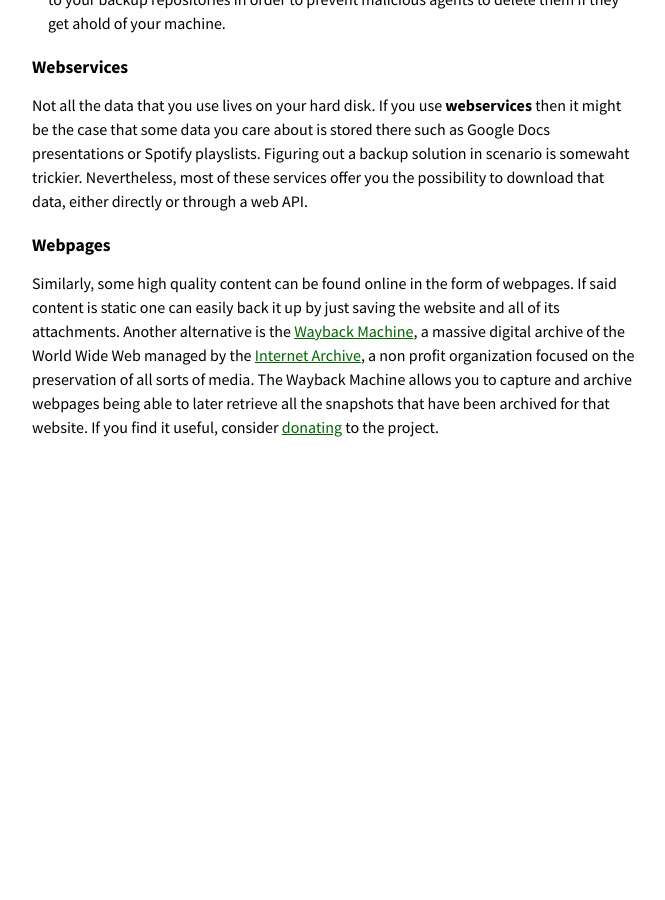
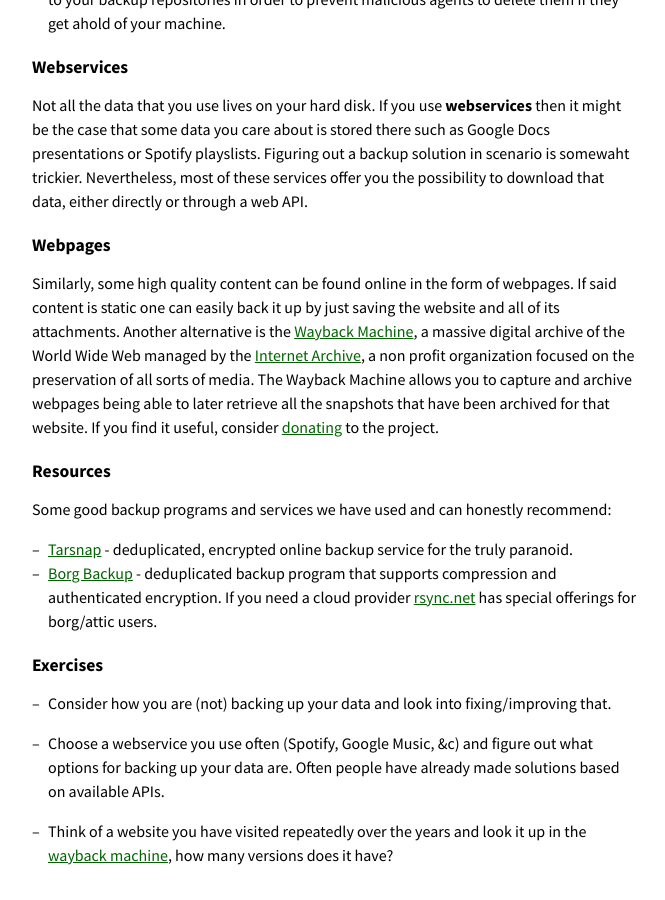
Before and after one commit to missing-semester-cn/missing-semester-cn.github.io, a Jekyll site: the page built from backups.md, in a window 1280 px wide and 900 px high, scrolled down 1948 px. Shown: the whole window, without its empty margins (304-969 px from the left). Built offline with Jekyll 4.4.1, drawn with Linux system fonts in a browser that asks for light colours; before the commit the page ends 2420 px from its top, so only the background shows below that.

Commit message:
Add backup resources and exercises

```diff
--- a/backups.md
+++ b/backups.md
@@ -67,3 +67,20 @@
 ## Webpages
 
 Similarly, some high quality content can be found online in the form of webpages. If said content is static one can easily back it up by just saving the website and all of its attachments. Another alternative is the [Wayback Machine](https://archive.org/web/), a massive digital archive of the World Wide Web managed by the [Internet Archive](https://archive.org/), a non profit organization focused on the preservation of all sorts of media. The Wayback Machine allows you to capture and archive webpages being able to later retrieve all the snapshots that have been archived for that website. If you find it useful, consider [donating](https://archive.org/donate/) to the project.
+
+
+## Resources
+
+Some good backup programs and services we have used and can honestly recommend:
+
+- [Tarsnap](https://www.tarsnap.com/) - deduplicated, encrypted online backup service for the truly paranoid.
+- [Borg Backup](https://borgbackup.readthedocs.io) - deduplicated backup program that supports compression and authenticated encryption. If you need a cloud provider [rsync.net](https://www.rsync.net/products/attic.html) has special offerings for borg/attic users.
+
+
+## Exercises
+
+- Consider how you are (not) backing up your data and look into fixing/improving that.
+
+- Choose a webservice you use often (Spotify, Google Music, &c) and figure out what options for backing up your data are. Often people have already made solutions based on available APIs.
+
+- Think of a website you have visited repeatedly over the years and look it up in the [wayback machine](https://archive.org/web/), how many versions does it have?
```
